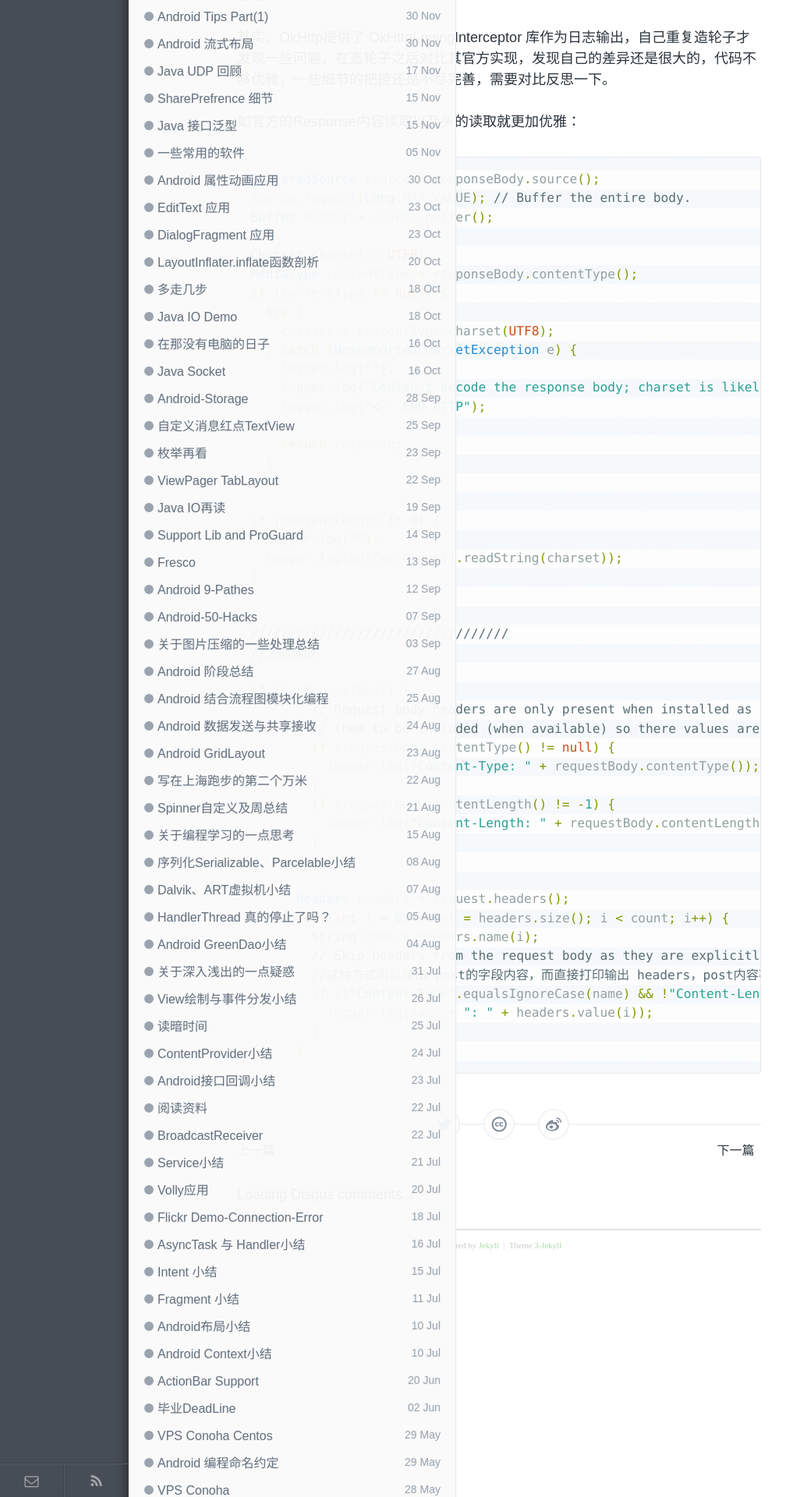
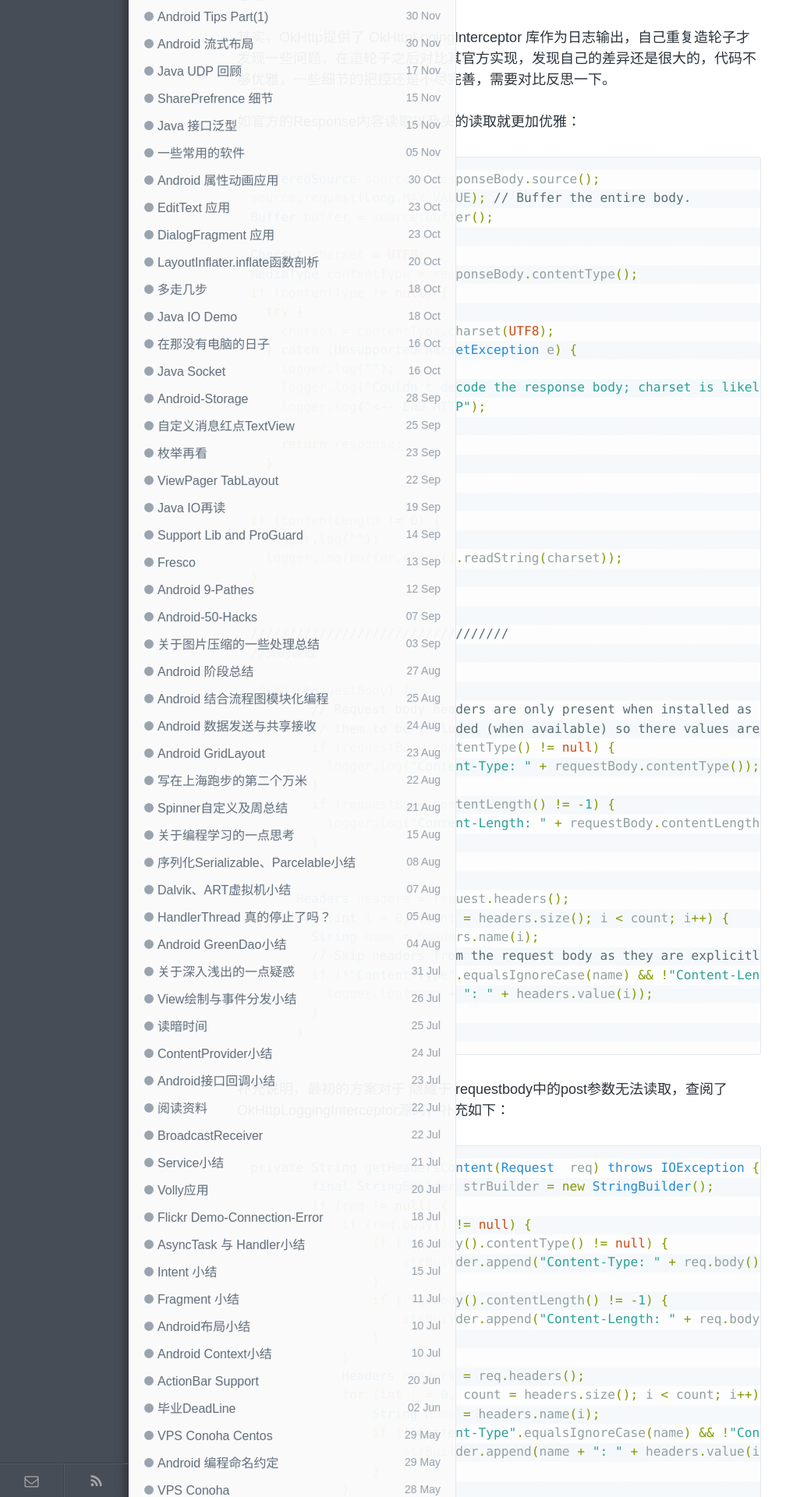
Before and after one commit to enlipan/enlipan.github.io, a Jekyll site: the page built from _posts/2016-08-10-okhttp-interceptor.md, in a window 1280 px wide. Shown: the part 3080-5000 px from the top of the page at 78% size, without its empty margins (0-1008 px from the left). Built offline with Jekyll 4.4.1, drawn with Linux system fonts in a browser that asks for light colours; nearby versions of some CDN libraries; comment, search, counter and statistics services are not loaded.

Commit message:
modify page okhttp interceptor

```diff
--- a/_posts/2016-08-10-okhttp-interceptor.md
+++ b/_posts/2016-08-10-okhttp-interceptor.md
@@ -167,7 +167,6 @@
       for (int i = 0, count = headers.size(); i < count; i++) {
         String name = headers.name(i);
         // Skip headers from the request body as they are explicitly logged above.
-        //这种方式可以读出 post的字段内容，而直接打印输出 headers，post内容不显示
         if (!"Content-Type".equalsIgnoreCase(name) && !"Content-Length".equalsIgnoreCase(name)) {
           logger.log(name + ": " + headers.value(i));
         }
@@ -175,3 +174,71 @@
 
 
 {% endhighlight %}
+
+
+补充说明，最初的方案对于 隐藏于 requestbody中的post参数无法读取，查阅了OkHttpLoggingInterceptor源码，补充如下：
+
+
+{% highlight java %}
+
+private String getHeadersContent(Request  req) throws IOException {
+        final StringBuilder strBuilder = new StringBuilder();
+        if (req != null) {
+            if (req.body() != null) {
+                if (req.body().contentType() != null) {
+                    strBuilder.append("Content-Type: " + req.body().contentType() + "\n");
+                }
+                if (req.body().contentLength() != -1) {
+                    strBuilder.append("Content-Length: " + req.body().contentLength() + "\n");
+                }
+            }
+            Headers headers = req.headers();
+            for (int i = 0, count = headers.size(); i < count; i++) {
+                String name = headers.name(i);
+                if (!"Content-Type".equalsIgnoreCase(name) && !"Content-Length".equalsIgnoreCase(name)) {
+                    strBuilder.append(name + ": " + headers.value(i) + "\n");
+                }
+            }
+            //Print Post Entity
+            if (req.body() != null) {
+                Buffer buffer = new Buffer();
+                req.body().writeTo(buffer);
+
+                Charset charset = Charset.forName("UTF-8");
+                MediaType contentType = req.body().contentType();
+                if (contentType != null) {
+                    charset = contentType.charset(Charset.forName("UTF-8"));
+                }
+                if (isPlaintext(buffer)) {
+                    strBuilder.append(URLDecoder.decode(buffer.readString(charset)));
+                }
+            }
+        }
+        return strBuilder.toString();
+    }
+
+    /**
+     * Returns true if the body in question probably contains human readable text. Uses a small sample
+     * of code points to detect unicode control characters commonly used in binary file signatures.
+     */
+    static boolean isPlaintext(Buffer buffer) {
+        try {
+            Buffer prefix = new Buffer();
+            long byteCount = buffer.size() < 64 ? buffer.size() : 64;
+            buffer.copyTo(prefix, 0, byteCount);
+            for (int i = 0; i < 16; i++) {
+                if (prefix.exhausted()) {
+                    break;
+                }
+                int codePoint = prefix.readUtf8CodePoint();
+                if (Character.isISOControl(codePoint) && !Character.isWhitespace(codePoint)) {
+                    return false;
+                }
+            }
+            return true;
+        } catch (EOFException e) {
+            return false; // Truncated UTF-8 sequence.
+        }
+    }
+
+{% endhighlight %}
```
